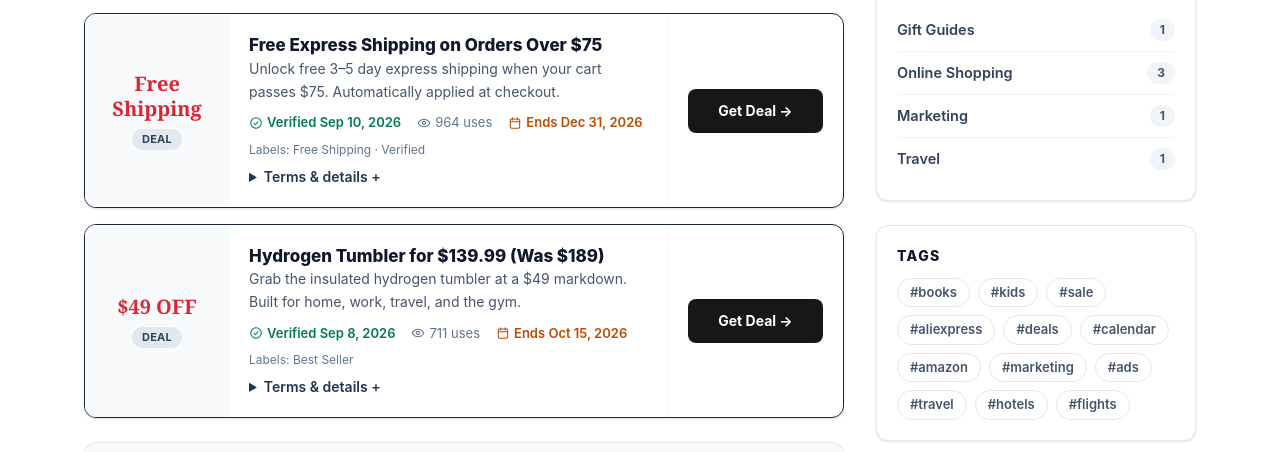
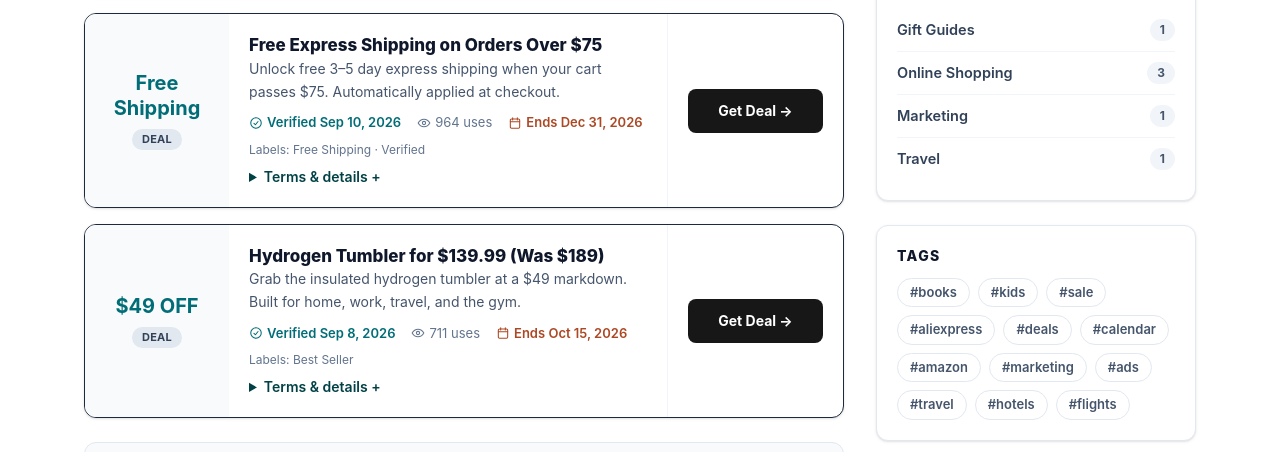
Before and after one commit to trilochan-cell/shopping-gems, an Astro site: page /coupons/aquavolt in a window 1280 px wide. Shown: the part 1032-1484 px from the top of the page. Built offline with nearby package versions, Linux system fonts and the light colour scheme; Astro itself is replaced by a stand-in of ours; a web font is replaced by a local one.

Commit message:
Retheme: Gabarito font + stormy-teal/aqua/almond/tangerine palette

```diff
--- a/src/layouts/BaseLayout.astro
+++ b/src/layouts/BaseLayout.astro
@@ -47,9 +47,12 @@ const linkCls = (href: string, exact = false) =>
   {section && <meta property="article:section" content={section} />}
   {tags.map((t) => <meta property="article:tag" content={t} />)}
   <link rel="icon" type="image/svg+xml" href="/favicon.svg" />
+  <link rel="preconnect" href="https://fonts.googleapis.com" />
+  <link rel="preconnect" href="https://fonts.gstatic.com" crossorigin />
+  <link href="https://fonts.googleapis.com/css2?family=Gabarito:wght@400;500;600;700;800;900&display=swap" rel="stylesheet" />
   <link rel="sitemap" href="/sitemap-index.xml" />
   <link rel="alternate" type="application/rss+xml" title="Shopping Gems RSS Feed" href="/rss.xml" />
-  <meta name="theme-color" content="#d92632" />
+  <meta name="theme-color" content="#006d77" />
   <meta property="og:locale" content="en_US" />
   {type === 'article' ? (
     <script type="application/ld+json" set:html={JSON.stringify({
@@ -91,7 +94,7 @@ const linkCls = (href: string, exact = false) =>
   <div class="bg-neutral-900 text-[13px] text-white">
     <div class="mx-auto flex max-w-6xl items-center justify-between gap-3 px-5 py-2">
       <span class="min-w-0 flex-1 truncate">Shopping Gems — Best Online Shopping Blogs, Coupons, Deals &amp; Promo Codes</span>
-      <a href="/deals" class="shrink-0 font-semibold text-amber-300 hover:text-amber-200">Today's Deals →</a>
+      <a href="/deals" class="shrink-0 font-semibold text-almond-silk hover:text-white">Today's Deals →</a>
     </div>
   </div>
   <header class="sticky top-0 z-50 border-b border-slate-200 bg-white/95 backdrop-blur">
@@ -107,7 +110,7 @@ const linkCls = (href: string, exact = false) =>
         <a href="/coupons" class={linkCls('/coupons')}>Coupons</a>
       </nav>
       <form class="hidden sm:block" action="/search" method="get" role="search">
-        <input type="search" name="s" placeholder="Search deals…" aria-label="Search" class="min-w-[200px] rounded-full border border-slate-200 px-3 py-2 text-sm outline-none focus:border-brand focus:ring-2 focus:ring-rose-200" />
+        <input type="search" name="s" placeholder="Search deals…" aria-label="Search" class="min-w-[200px] rounded-full border border-slate-200 px-3 py-2 text-sm outline-none focus:border-brand focus:ring-2 focus:ring-pearl-aqua-600" />
       </form>
     </div>
     <nav class="flex gap-5 overflow-x-auto border-t border-slate-200 px-5 py-1 text-sm font-semibold md:hidden [&>a]:py-2" aria-label="Mobile">
--- a/src/pages/coupons/[brand].astro
+++ b/src/pages/coupons/[brand].astro
@@ -109,9 +109,9 @@ const offerStoreUrl = (c: (typeof allCoupons)[number]) =>
             <p class="mt-1 text-[15px] text-slate-600">{brand.data.tagline}</p>
             <div class="mt-2 flex flex-wrap items-center gap-x-4 gap-y-1 text-sm">
               {brand.data.rating != null && (
-                <span class="font-bold text-amber-500" aria-label={`Rated ${brand.data.rating} out of 5`}>{stars} <span class="font-semibold text-slate-600">{brand.data.rating}{brand.data.reviews > 0 && ` (${brand.data.reviews.toLocaleString()} reviews)`}</span></span>
+                <span class="font-bold text-tangerine-dream-300" aria-label={`Rated ${brand.data.rating} out of 5`}>{stars} <span class="font-semibold text-slate-600">{brand.data.rating}{brand.data.reviews > 0 && ` (${brand.data.reviews.toLocaleString()} reviews)`}</span></span>
               )}
-              <span class="flex items-center gap-1 font-semibold text-emerald-700"><Icon name="check" cls="h-4 w-4" /> {active.length} verified offers</span>
+              <span class="flex items-center gap-1 font-semibold text-stormy-teal"><Icon name="check" cls="h-4 w-4" /> {active.length} verified offers</span>
             </div>
           </div>
           <a href={brandStoreUrl} target="_blank" rel="nofollow sponsored noopener" class="rounded-full bg-brand px-6 py-3 text-sm font-bold text-white hover:bg-brand-dark">Go to Store →</a>
@@ -141,10 +141,10 @@ const offerStoreUrl = (c: (typeof allCoupons)[number]) =>
                 <h2 class="font-sans! text-[17px] font-extrabold leading-snug text-slate-900">{c.data.title}</h2>
                 <p class="text-sm leading-relaxed text-slate-600">{c.data.description}</p>
                 <div class="mt-2.5 flex flex-wrap items-center gap-x-4 gap-y-1 text-[13px] text-slate-500">
-                  {c.data.verified && <span class="flex items-center gap-1 font-semibold text-emerald-700"><Icon name="check" cls="h-3.5 w-3.5" /> Verified {fmt(c.data.verified)}</span>}
+                  {c.data.verified && <span class="flex items-center gap-1 font-semibold text-stormy-teal"><Icon name="check" cls="h-3.5 w-3.5" /> Verified {fmt(c.data.verified)}</span>}
                   {c.data.uses != null && c.data.uses > 0 && <span class="flex items-center gap-1"><Icon name="eye" cls="h-3.5 w-3.5" /> {c.data.uses.toLocaleString()} uses</span>}
                   {c.data.expiry
-                    ? <span class="flex items-center gap-1 font-semibold text-amber-700"><Icon name="calendar" cls="h-3.5 w-3.5" /> Ends {fmt(c.data.expiry)}</span>
+                    ? <span class="flex items-center gap-1 font-semibold text-tangerine-dream-300"><Icon name="calendar" cls="h-3.5 w-3.5" /> Ends {fmt(c.data.expiry)}</span>
                     : <span class="flex items-center gap-1 font-semibold text-slate-500"><Icon name="calendar" cls="h-3.5 w-3.5" /> Ongoing offer</span>}
                 </div>
                 {c.data.labels.length > 0 && <p class="mt-2 text-[12px] text-slate-500">Labels: {c.data.labels.join(' · ')}</p>}
@@ -169,7 +169,7 @@ const offerStoreUrl = (c: (typeof allCoupons)[number]) =>
                       data-expiry={c.data.expiry ? fmt(c.data.expiry) : ''}
                       data-store={offerStoreUrl(c)}
                     >Show Code</button>
-                    <noscript><p class="mt-2 rounded-lg border-2 border-dashed border-brand bg-rose-50 p-2 text-center font-mono text-sm font-bold text-brand-dark">Code: {c.data.code}</p></noscript>
+                    <noscript><p class="mt-2 rounded-lg border-2 border-dashed border-brand bg-alice-blue p-2 text-center font-mono text-sm font-bold text-brand-dark">Code: {c.data.code}</p></noscript>
                   </div>
                 ) : (
                   <a
@@ -275,17 +275,17 @@ const offerStoreUrl = (c: (typeof allCoupons)[number]) =>
     <div id="coupon-modal-backdrop" class="absolute inset-0 bg-black/60"></div>
     <div class="relative w-full max-w-md overflow-hidden rounded-2xl bg-white shadow-2xl">
       <div class="flex items-center justify-between bg-neutral-900 px-5 py-3">
-        <p class="flex items-center gap-1.5 text-[12px] font-bold uppercase tracking-widest text-amber-300"><Icon name="tag" cls="h-4 w-4" /> {brand.data.name} coupon</p>
+        <p class="flex items-center gap-1.5 text-[12px] font-bold uppercase tracking-widest text-almond-silk"><Icon name="tag" cls="h-4 w-4" /> {brand.data.name} coupon</p>
         <button id="coupon-modal-close" type="button" aria-label="Close" class="rounded-lg p-2 text-2xl leading-none text-slate-300 hover:text-white">&times;</button>
       </div>
       <div class="p-6 text-center">
         <p id="coupon-modal-badge" class="font-display text-3xl font-bold text-brand"></p>
         <h3 id="coupon-modal-title" class="mt-2 text-lg font-extrabold leading-snug text-slate-900"></h3>
-        <div id="coupon-modal-code-wrap" class="mt-4 hidden rounded-xl border-2 border-dashed border-brand bg-rose-50 p-4">
+        <div id="coupon-modal-code-wrap" class="mt-4 hidden rounded-xl border-2 border-dashed border-brand bg-alice-blue p-4">
           <p id="coupon-modal-code" class="font-mono text-2xl font-black tracking-[0.2em] text-brand-dark"></p>
           <button id="coupon-modal-copy" type="button" class="mt-3 w-full rounded-lg bg-neutral-900 px-4 py-2.5 text-sm font-bold text-white hover:bg-ink">Copy code</button>
         </div>
-        <p id="coupon-modal-deal-note" class="mt-4 hidden rounded-xl bg-emerald-50 px-4 py-3 text-sm font-semibold text-emerald-800">This deal applies automatically at the store — no code needed.</p>
+        <p id="coupon-modal-deal-note" class="mt-4 hidden rounded-xl bg-pearl-aqua-900 px-4 py-3 text-sm font-semibold text-stormy-teal-300">This deal applies automatically at the store — no code needed.</p>
         <p class="mt-4 text-[13px] text-slate-500">The {brand.data.name} store opened in a new tab. <span id="coupon-modal-expiry" class="font-semibold text-slate-600"></span></p>
         <a id="coupon-modal-store" href={brandStoreUrl} target="_blank" rel="nofollow sponsored noopener" class="mt-3 inline-block w-full rounded-lg bg-brand px-5 py-3 text-sm font-bold text-white hover:bg-brand-dark">Continue to Store →</a>
         <button id="coupon-modal-link" type="button" class="mt-2 w-full text-[13px] font-semibold text-slate-500 hover:text-brand">Copy link to this offer</button>
--- a/src/pages/search.astro
+++ b/src/pages/search.astro
@@ -43,7 +43,7 @@ const index = [
   <p class="my-[18px] text-[13px] text-slate-500"><a href="/" class="hover:text-brand">Home</a> / <span class="text-slate-700">Search</span></p>
   <h1 id="search-title" class="text-3xl font-extrabold tracking-tight">Search</h1>
   <form class="mt-4 flex max-w-md gap-2" action="/search" method="get" role="search">
-    <input id="search-input" type="search" name="s" value="" placeholder="Search deals, sales, guides…" aria-label="Search" class="min-w-0 flex-1 rounded-full border border-slate-200 px-4 py-2.5 outline-none focus:border-brand focus:ring-2 focus:ring-rose-200" />
+    <input id="search-input" type="search" name="s" value="" placeholder="Search deals, sales, guides…" aria-label="Search" class="min-w-0 flex-1 rounded-full border border-slate-200 px-4 py-2.5 outline-none focus:border-brand focus:ring-2 focus:ring-pearl-aqua-600" />
     <button type="submit" class="rounded-full bg-brand px-5 py-2.5 font-bold text-white hover:bg-brand-dark">Search</button>
   </form>
   <div class="mt-4 grid gap-8 pb-4 lg:grid-cols-[minmax(0,1fr)_320px]">
@@ -71,7 +71,7 @@ const index = [
     const card = (p) => {
       if (p.kind === 'coupon') return `
       <article class="flex flex-col overflow-hidden rounded-xl border-2 border-brand bg-white transition hover:-translate-y-0.5 hover:shadow-lg">
-        <div class="flex items-center gap-3 bg-rose-50 px-4 py-3">
+        <div class="flex items-center gap-3 bg-alice-blue px-4 py-3">
           <span class="font-display text-lg font-bold text-brand">${esc(p.badge)}</span>
           <span class="rounded-full bg-neutral-900 px-2.5 py-0.5 text-[11px] font-bold uppercase tracking-wide text-white">Coupon</span>
         </div>
--- a/src/styles/global.css
+++ b/src/styles/global.css
@@ -1,11 +1,68 @@
 @import "tailwindcss";
 
 @theme {
-  --color-brand: #d92632;
-  --color-brand-dark: #a50e1a;
-  --color-ink: #1d3557;
-  --font-sans: Inter, system-ui, -apple-system, "Segoe UI", Roboto, Arial, sans-serif;
-  --font-display: Georgia, "Times New Roman", Times, serif;
+  --font-sans: "Gabarito", Inter, system-ui, -apple-system, "Segoe UI", Roboto, Arial, sans-serif;
+  --font-display: "Gabarito", Inter, system-ui, -apple-system, "Segoe UI", Roboto, Arial, sans-serif;
+
+  /* Brand = stormy teal */
+  --color-brand: #006d77;
+  --color-brand-dark: #00565e;
+  --color-ink: #004146;
+
+  --color-stormy-teal: #006d77;
+  --color-stormy-teal-100: #001617;
+  --color-stormy-teal-200: #002b2f;
+  --color-stormy-teal-300: #004146;
+  --color-stormy-teal-400: #00565e;
+  --color-stormy-teal-500: #006d77;
+  --color-stormy-teal-600: #00b4c4;
+  --color-stormy-teal-700: #13ebff;
+  --color-stormy-teal-800: #62f2ff;
+  --color-stormy-teal-900: #b0f8ff;
+
+  --color-pearl-aqua: #83c5be;
+  --color-pearl-aqua-100: #152c2a;
+  --color-pearl-aqua-200: #2a5954;
+  --color-pearl-aqua-300: #3f857e;
+  --color-pearl-aqua-400: #56afa6;
+  --color-pearl-aqua-500: #83c5be;
+  --color-pearl-aqua-600: #9bd0cb;
+  --color-pearl-aqua-700: #b4dcd8;
+  --color-pearl-aqua-800: #cde7e5;
+  --color-pearl-aqua-900: #e6f3f2;
+
+  --color-alice-blue: #edf6f9;
+  --color-alice-blue-100: #183d49;
+  --color-alice-blue-200: #307991;
+  --color-alice-blue-300: #5badc8;
+  --color-alice-blue-400: #a3d1e0;
+  --color-alice-blue-500: #edf6f9;
+  --color-alice-blue-600: #f0f7fa;
+  --color-alice-blue-700: #f4f9fb;
+  --color-alice-blue-800: #f7fbfc;
+  --color-alice-blue-900: #fbfdfe;
+
+  --color-almond-silk: #ffddd2;
+  --color-almond-silk-100: #5d1700;
+  --color-almond-silk-200: #ba2e00;
+  --color-almond-silk-300: #ff5117;
+  --color-almond-silk-400: #ff9774;
+  --color-almond-silk-500: #ffddd2;
+  --color-almond-silk-600: #ffe3da;
+  --color-almond-silk-700: #ffeae3;
+  --color-almond-silk-800: #fff1ed;
+  --color-almond-silk-900: #fff8f6;
+
+  --color-tangerine-dream: #e29578;
+  --color-tangerine-dream-100: #39180c;
+  --color-tangerine-dream-200: #723018;
+  --color-tangerine-dream-300: #ac4824;
+  --color-tangerine-dream-400: #d6673f;
+  --color-tangerine-dream-500: #e29578;
+  --color-tangerine-dream-600: #e8aa93;
+  --color-tangerine-dream-700: #eebfae;
+  --color-tangerine-dream-800: #f4d4c9;
+  --color-tangerine-dream-900: #f9eae4;
 }
 
 ::selection { background: var(--color-brand); color: #fff; }
@@ -47,7 +104,7 @@ main h1, main h2, .prose-sg h3 { font-family: var(--font-display); }
 
 /* Links */
 .prose-sg a {
-  @apply font-medium text-brand underline decoration-rose-200 underline-offset-[3px] decoration-2 hover:decoration-brand;
+  @apply font-medium text-brand underline decoration-pearl-aqua-500 decoration-2 underline-offset-[3px] hover:decoration-brand;
 }
 
 /* Lists */
@@ -58,7 +115,7 @@ main h1, main h2, .prose-sg h3 { font-family: var(--font-display); }
 
 /* Tip / quote callouts */
 .prose-sg blockquote {
-  @apply my-6 rounded-r-xl border-l-4 border-brand bg-rose-50 px-5 py-3 italic text-slate-700;
+  @apply my-6 rounded-r-xl border-l-4 border-brand bg-pearl-aqua-900 px-5 py-3 italic text-slate-700;
 }
 .prose-sg blockquote p { @apply my-2; }
 .prose-sg blockquote strong { @apply not-italic; }
@@ -67,7 +124,7 @@ main h1, main h2, .prose-sg h3 { font-family: var(--font-display); }
 .prose-sg table {
   @apply my-6 block w-full overflow-x-auto rounded-xl border border-slate-200 text-left text-[15px] shadow-sm;
 }
-.prose-sg thead { @apply bg-slate-900; }
+.prose-sg thead { @apply bg-stormy-teal-200; }
 .prose-sg th {
   @apply whitespace-nowrap px-4 py-3 font-bold text-white;
 }
@@ -75,7 +132,7 @@ main h1, main h2, .prose-sg h3 { font-family: var(--font-display); }
   @apply border-t border-slate-100 px-4 py-3 align-top leading-relaxed;
 }
 .prose-sg tbody tr:nth-child(even) { @apply bg-slate-50; }
-.prose-sg tbody tr:hover { @apply bg-rose-50/60; }
+.prose-sg tbody tr:hover { @apply bg-alice-blue; }
 /* First column acts as row label in spec/comparison tables */
 .prose-sg td:first-child { @apply font-semibold whitespace-nowrap text-slate-900; }
 
```
Also changed, not shown: CLAUDE.md (+9 -5 lines), src/components/Sidebar.astro (+4 -4 lines), src/pages/contact.astro (+4 -4 lines), src/pages/index.astro (+5 -5 lines), .claude/commands/seo-audit.md, README.md, public/favicon.svg.
